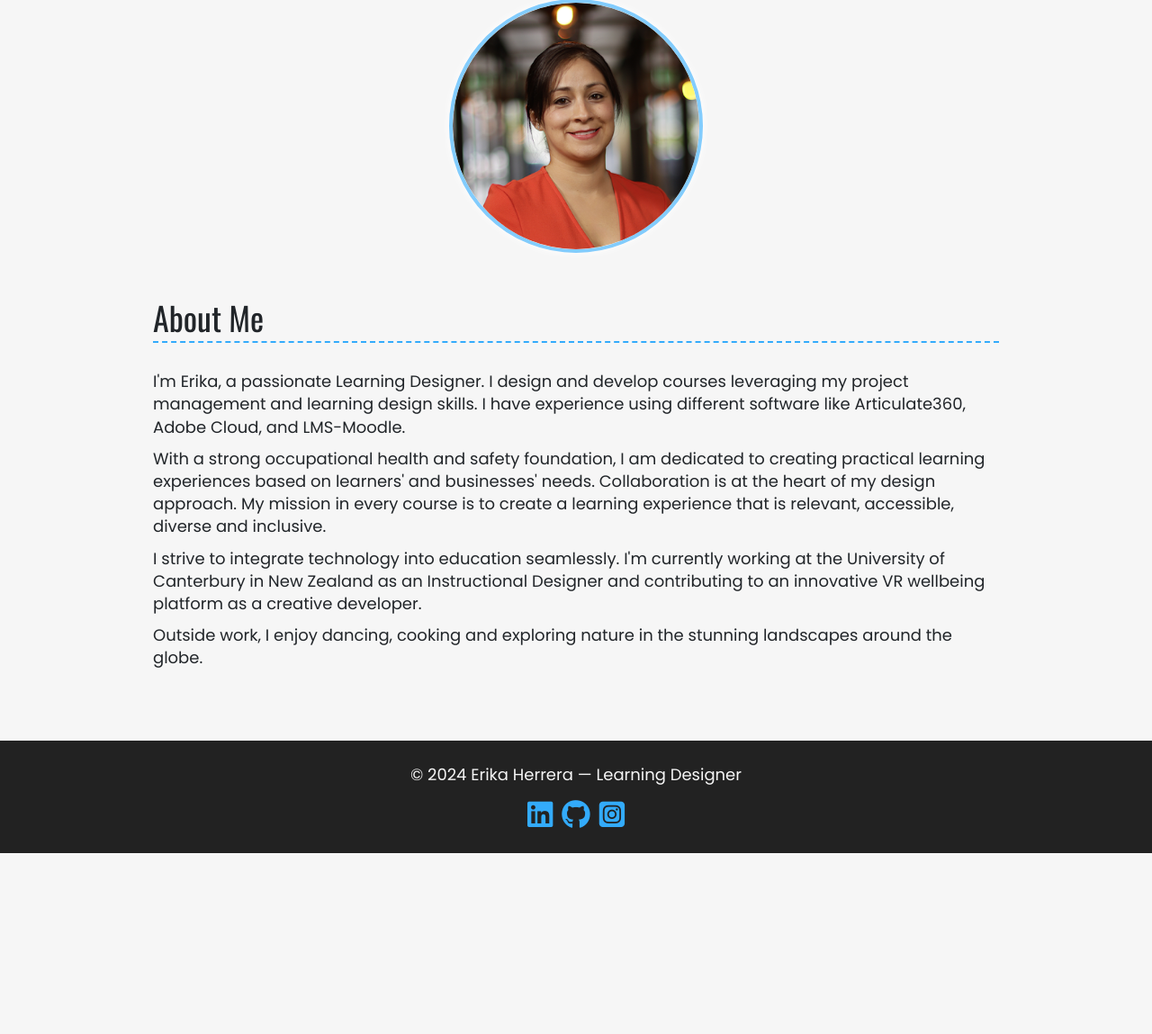
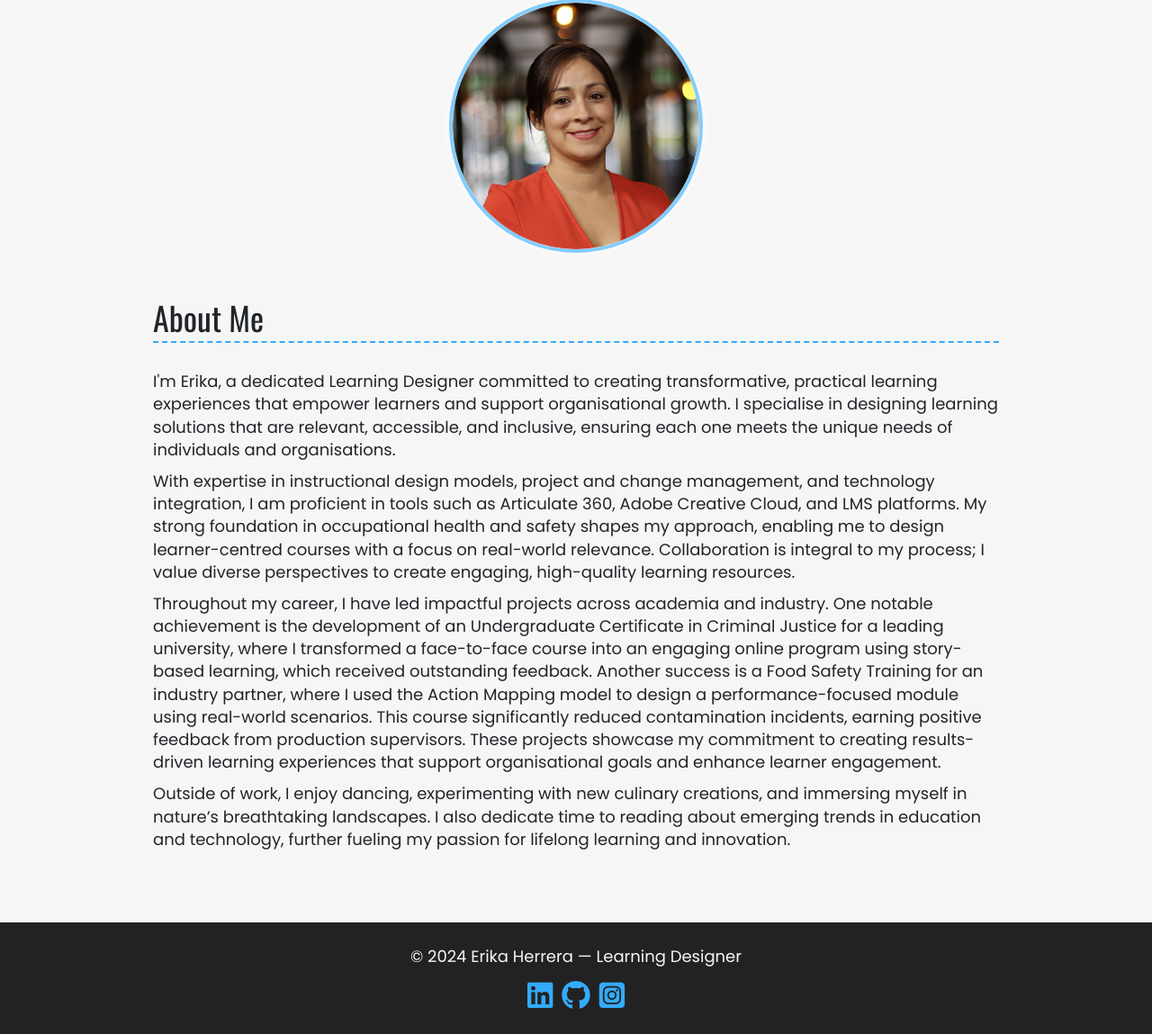
Before and after one commit to eriherre/eriherre.github.io, a Flask app: page / in a window 1280 px wide. Shown: the part 681-1830 px from the top of the page at 90% size. Before the commit the page ends 1629 px from the top, so only its background shows below. Run offline with Flask 3, Linux system fonts and the light colour scheme; some libraries are stand-ins or nearby versions; some web fonts are replaced.

Commit message:
EP-53 Index (Abot me) - Reviewed

```diff
--- a/templates/index.html
+++ b/templates/index.html
@@ -14,30 +14,19 @@
   <h2>About Me</h2>
 
   <p>
-    I'm Erika, a passionate Learning Designer. I design and develop courses
-    leveraging my project management and learning design skills. I have
-    experience using different software like Articulate360, Adobe Cloud, and
-    LMS-Moodle.
+    I'm Erika, a dedicated Learning Designer committed to creating transformative, practical learning experiences that empower learners and support organisational growth. I specialise in designing learning solutions that are relevant, accessible, and inclusive, ensuring each one meets the unique needs of individuals and organisations.
   </p>
 
   <p>
-    With a strong occupational health and safety foundation, I am dedicated to
-    creating practical learning experiences based on learners' and businesses'
-    needs. Collaboration is at the heart of my design approach. My mission in
-    every course is to create a learning experience that is relevant,
-    accessible, diverse and inclusive.
+    With expertise in instructional design models, project and change management, and technology integration, I am proficient in tools such as Articulate 360, Adobe Creative Cloud, and LMS platforms. My strong foundation in occupational health and safety shapes my approach, enabling me to design learner-centred courses with a focus on real-world relevance. Collaboration is integral to my process; I value diverse perspectives to create engaging, high-quality learning resources.
   </p>
 
   <p>
-    I strive to integrate technology into education seamlessly. I'm currently
-    working at the University of Canterbury in New Zealand as an Instructional
-    Designer and contributing to an innovative VR wellbeing platform as a
-    creative developer.
+    Throughout my career, I have led impactful projects across academia and industry. One notable achievement is the development of an Undergraduate Certificate in Criminal Justice for a leading university, where I transformed a face-to-face course into an engaging online program using story-based learning, which received outstanding feedback. Another success is a Food Safety Training for an industry partner, where I used the Action Mapping model to design a performance-focused module using real-world scenarios. This course significantly reduced contamination incidents, earning positive feedback from production supervisors. These projects showcase my commitment to creating results-driven learning experiences that support organisational goals and enhance learner engagement.
   </p>
 
   <p>
-    Outside work, I enjoy dancing, cooking and exploring nature in the stunning
-    landscapes around the globe.
+    Outside of work, I enjoy dancing, experimenting with new culinary creations, and immersing myself in nature’s breathtaking landscapes. I also dedicate time to reading about emerging trends in education and technology, further fueling my passion for lifelong learning and innovation.
   </p>
 </section>
 
```
